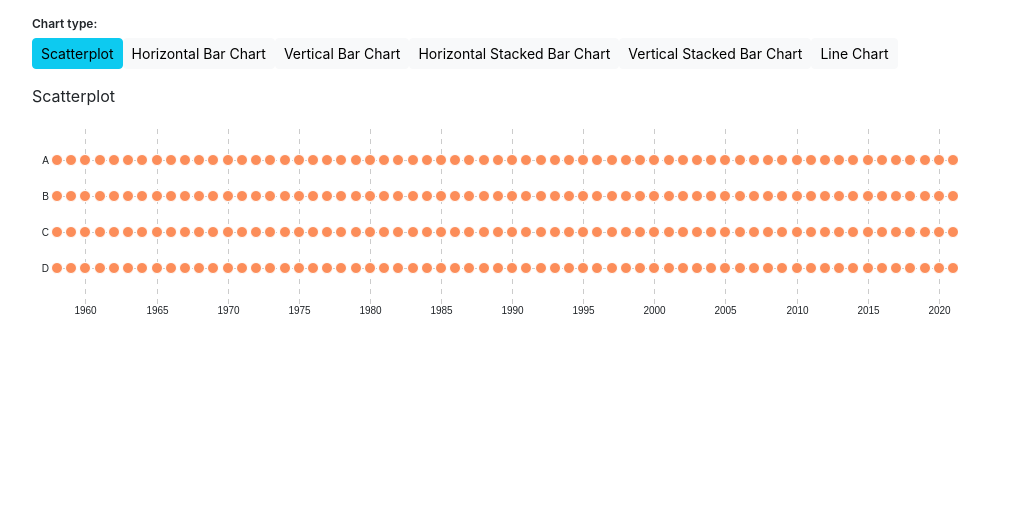
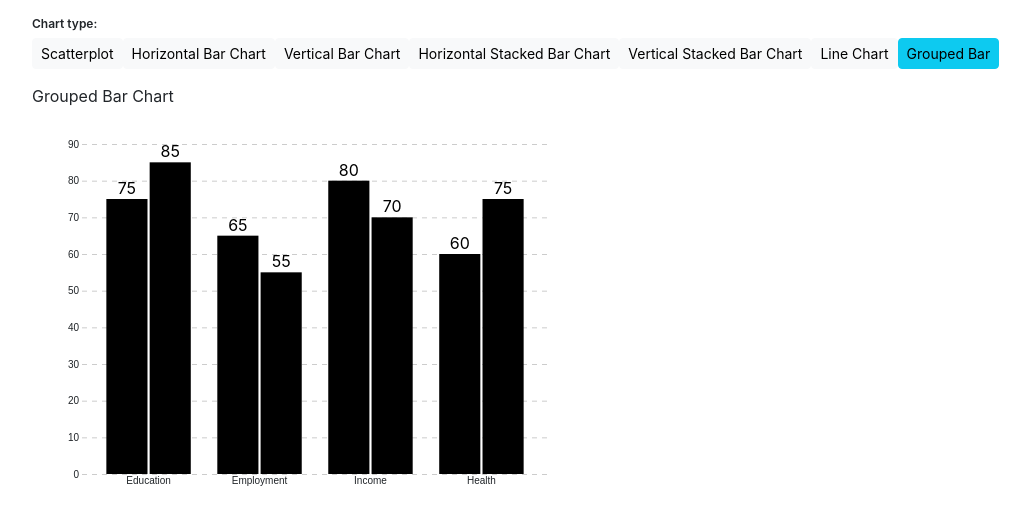
Before and after one commit to reneelightner/react-experiment, a React (Create React App) app: page / in a window 1280 px wide. Shown: the top 524 px of the page, without its empty margins (50-1080 px from the left). Built offline with nearby package versions, Linux system fonts and the light colour scheme.

Commit message:
start group bar chart

```diff
--- a/src/App.js
+++ b/src/App.js
@@ -4,6 +4,7 @@ import StackedBar from './Components/StackedBarChart';
 import Scatterplot from './Components/Scatterplot';
 import Line from './Components/LineChart';
 import Bar from './Components/Bar';
+import GroupedBar from './Components/GroupedBar';
 import * as d3 from 'd3';
 
 // DATA
@@ -11,6 +12,7 @@ import scatterplotJSON from './data/dataScatterplot.json';
 import barJSON from './data/dataBarChart.json';
 import stackedbarJSON from './data/dataStackedBarChart.json';
 import lineJSON from './data/dataLineChart.json';
+import groupedbarJSON from './data/dataGroupedBar.json';
 
 // HELPER FUNCTIONS
 // find unique for arr of objects (returns arr of unique items)
@@ -77,7 +79,7 @@ const formattedLineChartData = lineJSON.map(d => {
 // APP COMPONENT
 function App() {
   // BUTTON GROUP
-  const defaultBtnSelected = "option1"
+  const defaultBtnSelected = "option7"
   const [componentSelected, setcomponentSelected] = useState(defaultBtnSelected)
   const btnData = [
     {label: "Scatterplot", key: "option1"},
@@ -85,7 +87,8 @@ function App() {
     {label: "Vertical Bar Chart", key: "option3"},
     {label: "Horizontal Stacked Bar Chart", key: "option4"},
     {label: "Vertical Stacked Bar Chart", key: "option5"},
-    {label: "Line Chart", key: "option6"}
+    {label: "Line Chart", key: "option6"},
+    {label: "Grouped Bar", key: "option7"}
   ]
   const handleBtnSelection = (btnSelectedKey) => {
     setcomponentSelected(btnSelectedKey)
@@ -94,7 +97,6 @@ function App() {
   // STACKED BAR
   const formattedStackedBarData = transformDataForBarChart(stackedbarJSON, "category", "value")
   const categoriesforcolor = findUnique(formattedStackedBarData, "Product")
-
 
   return (
     <div className="container">
@@ -221,6 +223,18 @@ function App() {
           />
         </div>
         }
+        {
+        componentSelected === "option7" &&
+        <div className='col-6'>
+          <p>Grouped Bar Chart</p>
+          <GroupedBar
+            data={groupedbarJSON}
+            id={'groupedbar'}
+            height={400}
+            margin={{ top: 20, right: 30, bottom: 50, left: 50 }}
+          />
+        </div>
+        }
       </div>
     </div>
   );
--- /dev/null
+++ b/src/Components/GroupedBar.js
@@ -0,0 +1,111 @@
+import React from 'react';
+import * as d3 from 'd3';
+import { useD3 } from './useD3.js';
+
+
+export default function GroupedBar(props) {
+
+    const ref = useD3(
+        (svg) => {
+
+            const margin = props.margin
+            const width = (d3.select(`svg#${props.id}`).node().getBoundingClientRect().width) - margin.right - margin.left
+            const height = props.height - margin.top  - margin.bottom
+
+            d3.select(`svg#${props.id} g.plot`)
+                .attr("transform", `translate(${margin.left},${margin.top})`)
+
+            // x and y scales
+            var x0, x1, y
+            x0 = d3.scaleBand()
+                    .domain(props.data.map(d => d.category))
+                    .range([0, width])
+                    .padding(0.2)
+
+            x1 = d3.scaleBand()
+                    .domain(["Men", "Women"])
+                    .range([0, x0.bandwidth()])
+                    .padding(0.05)
+
+            y = d3.scaleLinear()
+                    .domain([0, d3.max(props.data, d => Math.max(d.Men, d.Women))])
+                    .nice()
+                    .range([height, 0])
+
+            // x and y axes
+            const xAxis = d3.axisBottom(x0)
+                .tickSize(-height)
+
+            const yAxis = d3.axisLeft(y)
+                .tickSize(-width)
+
+            svg.select(".x-axis")
+                .attr("transform", `translate(${margin.left},${height + margin.top})`)
+                .call(xAxis)
+
+            svg.select(".y-axis")
+                .attr("transform", `translate(${margin.left},${margin.top})`)
+                .call(yAxis)
+
+            // cleanup
+            // hide vertical line for y axis
+            d3.selectAll("g.y-axis path").style("display", "none")
+            // hide horizontal line for x axis
+            d3.selectAll("g.x-axis path").style("display", "none")
+
+            // hide ticks for individual x-axis items
+            d3.selectAll("g.x-axis g.tick line").style("display", "none")
+            // horizontal y-axis ticks have dash
+            svg.selectAll("g.y-axis g.tick line").style("stroke-dasharray", "5 5").style("stroke", "#ccc")
+
+            const categoryGroups = svg.select(".plot")
+                .selectAll(".category-group")
+                .data(props.data)
+                .enter().append("g")
+                .attr("class", "category-group")
+                .attr("transform", d => `translate(${x0(d.category)},0)`)
+
+            categoryGroups.selectAll(".bar")
+                .data(d => [
+                    { key: "Men", value: d.Men },
+                    { key: "Women", value: d.Women }
+                ])
+                .enter().append("rect")
+                .attr("x", d => x1(d.key))
+                .attr("y", d => y(d.value))
+                .attr("width", x1.bandwidth())
+                .attr("height", d => height - y(d.value))
+
+            categoryGroups.selectAll(".label")
+                .data(d => [
+                    { key: "Men", value: d.Men },
+                    { key: "Women", value: d.Women }
+                ])
+                .enter().append("text")
+                .attr("class", "label")
+                .attr("x", d => x1(d.key) + x1.bandwidth() / 2)
+                .attr("y", d => y(d.value) - 5)
+                .attr("text-anchor", "middle")
+                .text(d => d.value);
+
+        },
+        [] //can pass a props here, like props.artist
+    );
+
+    return (
+        <div>
+            <svg
+                id={props.id}
+                ref={ref}
+                style={{
+                    height: props.height,
+                    width: "100%"
+                }}
+            >
+                <g className='x-axis' />
+                <g className='y-axis' />
+                <g className='plot' />
+            </svg>
+        </div>
+    )
+}
--- /dev/null
+++ b/src/data/dataGroupedBar.json
@@ -0,0 +1,22 @@
+[
+    {
+      "category": "Education",
+      "Men": 75,
+      "Women": 85
+    },
+    {
+      "category": "Employment",
+      "Men": 65,
+      "Women": 55
+    },
+    {
+      "category": "Income",
+      "Men": 80,
+      "Women": 70
+    },
+    {
+      "category": "Health",
+      "Men": 60,
+      "Women": 75
+    }
+  ]
```
